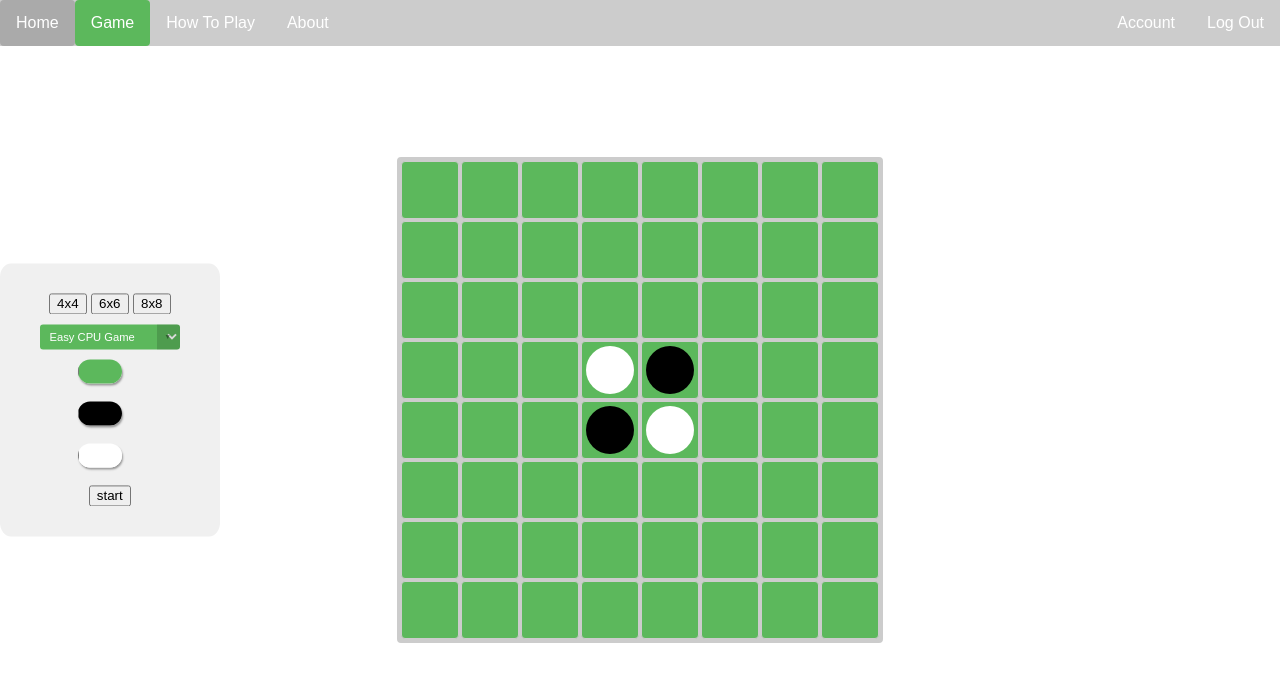
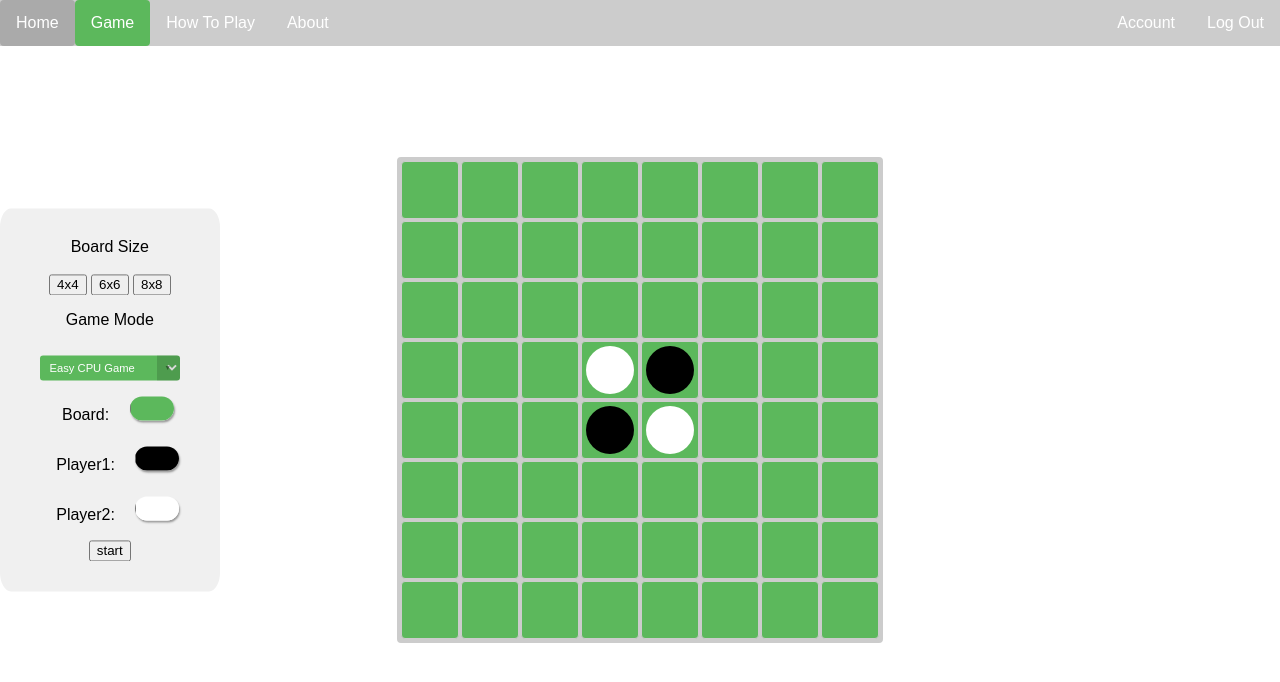
Before and after one commit to ChristianVaughn/Othello, a PHP site: page / in a window 1280 px wide. Shown: the top 682 px of the page. Run offline with PHP 8.4, Linux system fonts and the light colour scheme; the visitor is signed in with stand-in values (Sample User, id 1).

Commit message:
Add text to settings

```diff
--- a/css/style.css
+++ b/css/style.css
@@ -95,14 +95,14 @@ body {
 
 
 .input-color-container {
-  left:30%;
+  left:10%;
   position: relative;
   overflow: hidden;
   width: 44px;
   height: 24px;
 border-radius: 40px;
 box-shadow: 1px 2px 2px 0px #999;
-
+display: inline-block;
 }
 
 .input-color {
--- a/index.php
+++ b/index.php
@@ -35,10 +35,15 @@ if (!isset($_SESSION["loggedin"]) || $_SESSION["loggedin"] !== true) {
 
 		</div>
 		<br>
-		<section id="game-options" >
+		<section id="game-options">
+			<p style="display: inline;color: black;">Board Size</p>
+			<br>
+			<br>
 			<button onclick="renderLevel(4);">4x4</button>
 			<button onclick="renderLevel(6);">6x6</button>
 			<button onclick="renderLevel(8);">8x8</button>
+			<br>
+			<p style="color: black;display: inline-block;">Game Mode</p>
 			<br>
 			<span class="custom-dropdown">
 				<select name="gamemode" onchange="setGameMode(this.value)">
@@ -50,14 +55,17 @@ if (!isset($_SESSION["loggedin"]) || $_SESSION["loggedin"] !== true) {
 			</span>
 			<!--	<input checked="" class="sw2 sw2-success sw2-lg" type="checkbox" onchange="setGameMode(this.checked)"> -->
 			<br>
+			<p style="color: black;display: inline-block;">Board:</p>
 			<div class="input-color-container">
 				<input name="board-color" value="#5cb85c" class="input-color" type="color" onchange="boardColorChange(this)">
 			</div>
 			<br>
+			<p style="color: black;display: inline-block;">Player1:</p>
 			<div class="input-color-container">
 				<input name="P1-color" value="#000000" class="input-color" type="color" onchange="p1ColorChange(this.value)">
 			</div>
 			<br>
+			<p style="color: black;display: inline-block;">Player2:</p>
 			<div class="input-color-container">
 				<input name="P2-color" value="#FFFFFF" class="input-color" type="color" onchange="p2ColorChange(this.value)">
 			</div>
--- a/php/reset-password.php
+++ b/php/reset-password.php
@@ -98,7 +98,7 @@ if($_SERVER["REQUEST_METHOD"] == "POST"){
             </div>
             <div class="form-group">
                 <input type="submit" class="btn btn-primary" value="Submit">
-                <a class="btn btn-link" href="php/index.php">Cancel</a>
+                <a class="btn btn-link" href="../index.php">Cancel</a>
             </div>
         </form>
     </div>
```
